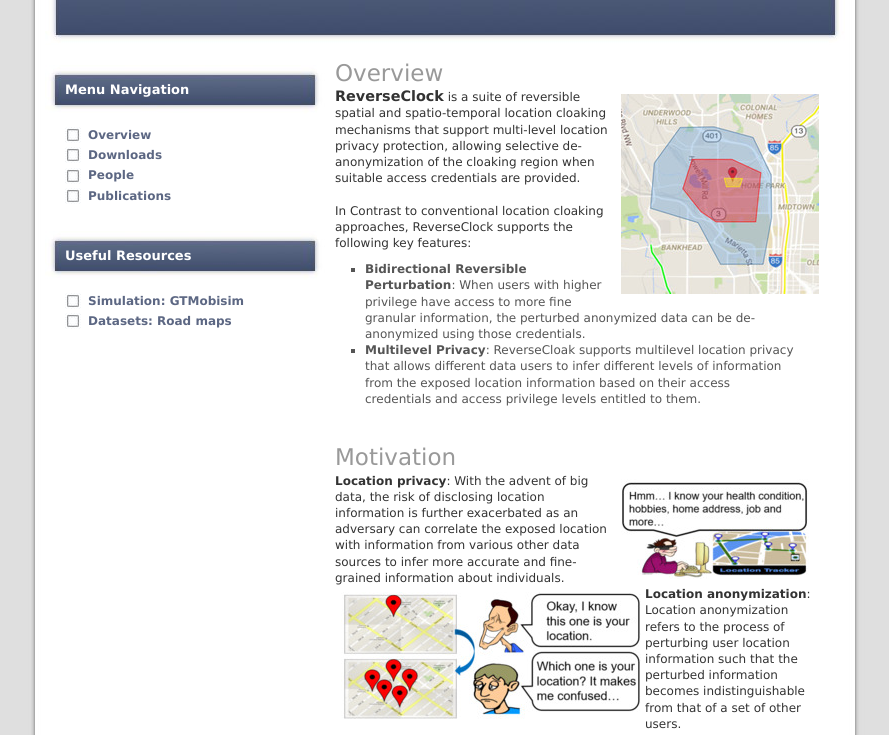
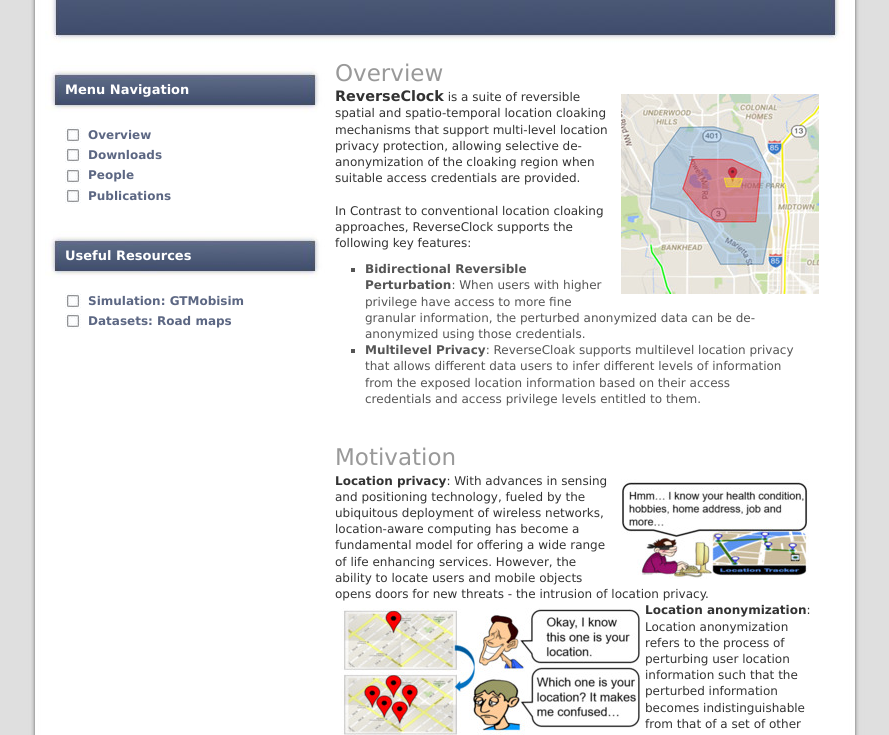
Before and after one commit to bpln/ReverseCloak, a plain HTML site: page index.html in a window 1280 px wide. Shown: the part 65-800 px from the top of the page, without its empty margins (195-1084 px from the left). Drawn offline with Linux system fonts and the light colour scheme.

Commit message:
Update index.html

```diff
--- a/index.html
+++ b/index.html
@@ -38,7 +38,12 @@
 					<img src="figures/location_privacy.jpg" alt="location_privacy" />
 				</div>
 				<p>
-					<b>Location privacy</b>: With the advent of big data, the risk of disclosing location information is further exacerbated as an adversary can correlate the exposed location with information from various other data sources to infer more accurate and fine-grained information about individuals.
+					<b>Location privacy</b>: With advances in sensing and positioning technology, fueled
+by the ubiquitous deployment of wireless networks, location-aware
+computing has become a fundamental model for offering
+a wide range of life enhancing services. However, the
+ability to locate users and mobile objects opens doors for
+new threats - the intrusion of location privacy.
 				</p>
 
 				<div id="location_anonymization">
```
